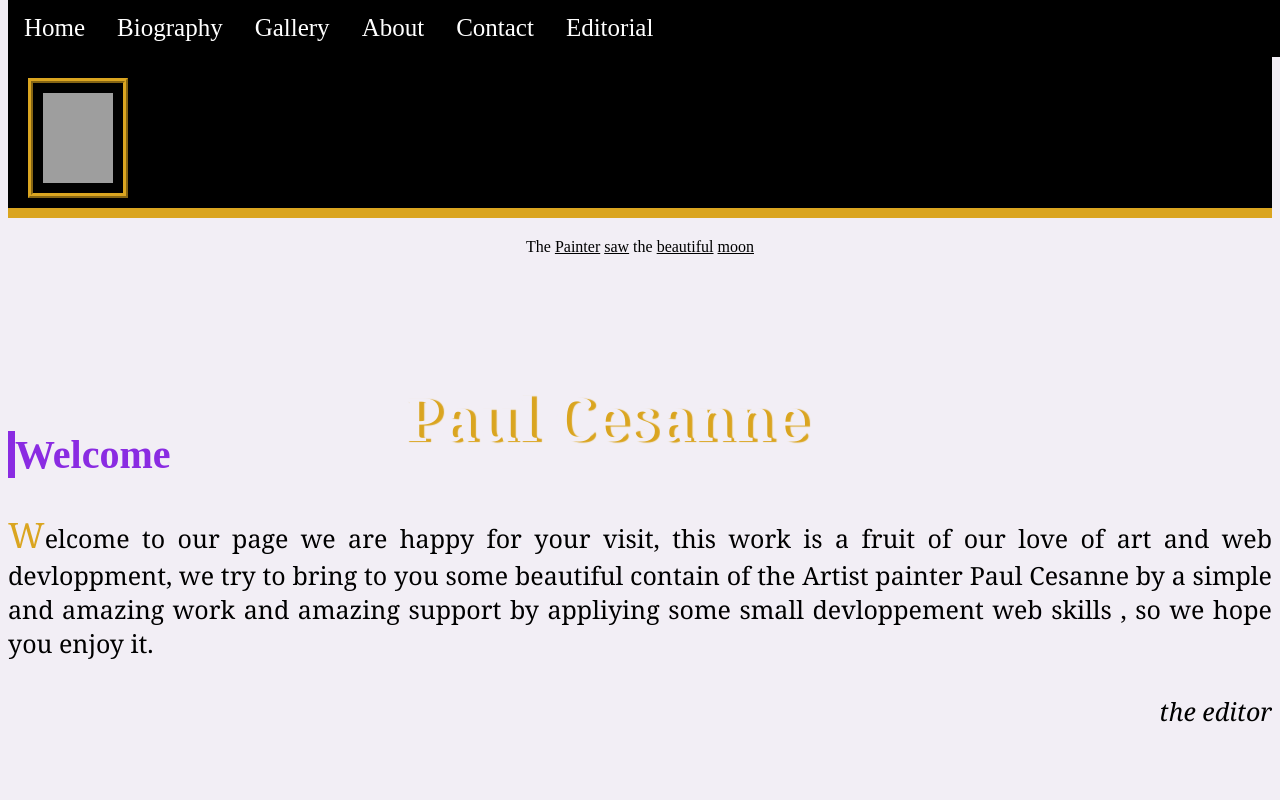
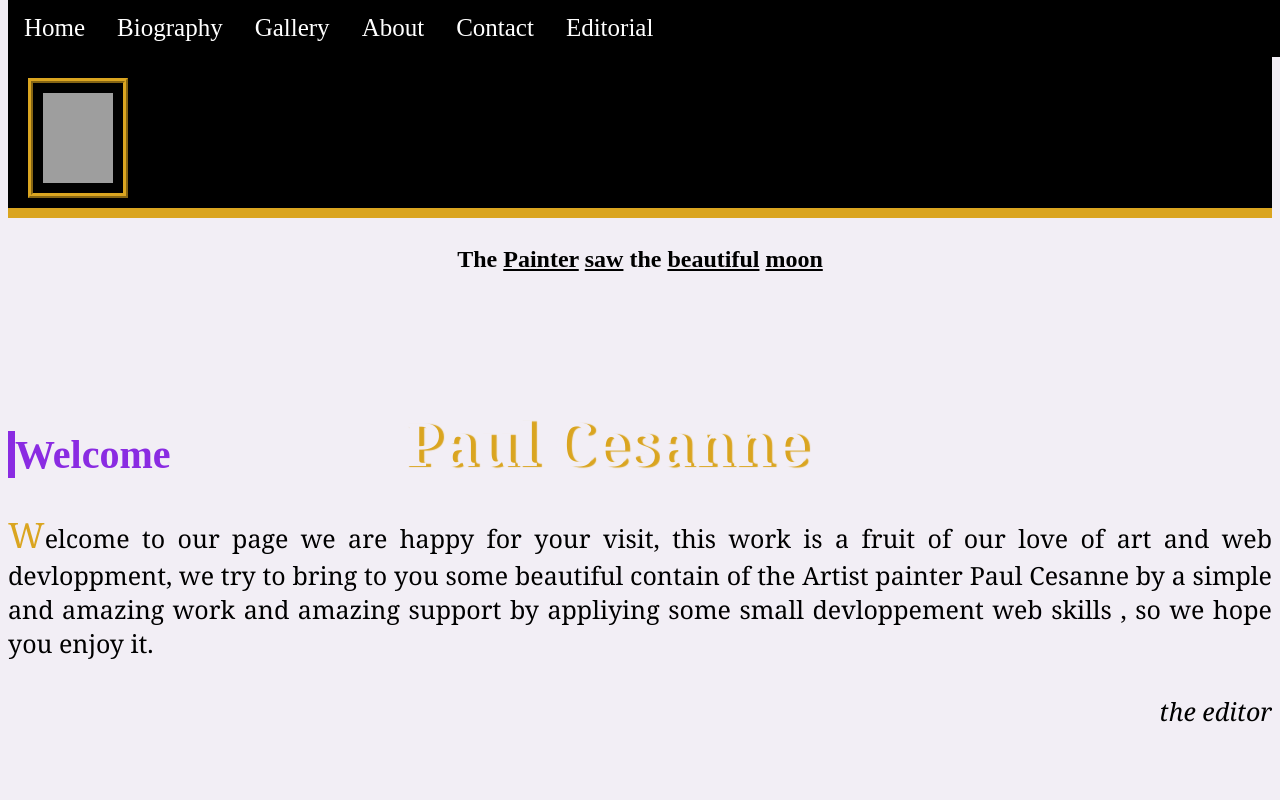
Before and after one commit to yassine-yahya/cesanne, a plain HTML site: page index.html in a window 1280 px wide. Shown: the top 800 px of the page. Drawn offline with Linux system fonts and the light colour scheme; grey boxes are pictures that could not be loaded.

Commit message:
Update styles.css

```diff
--- a/styles.css
+++ b/styles.css
@@ -8,6 +8,17 @@ body {
     justify-content: center;
     align-items: center;
     flex-direction: column;
+}
+
+.hero {
+    display: flex;
+    justify-content: center;
+    align-items: center;
+    flex-direction: column;
+}
+.hero p {
+    font-size: 1.5rem;
+    font-weight: bold;
 }
 
 .main {
```
